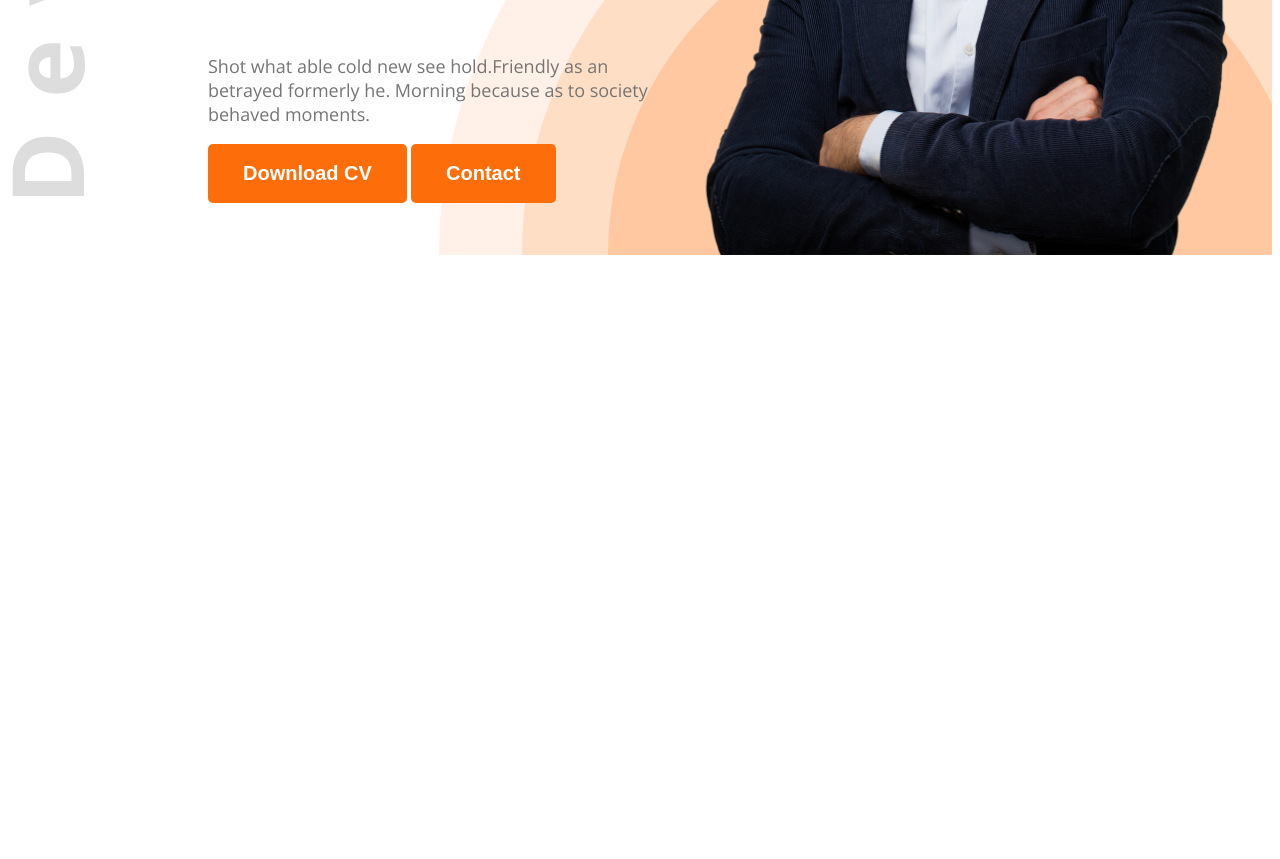
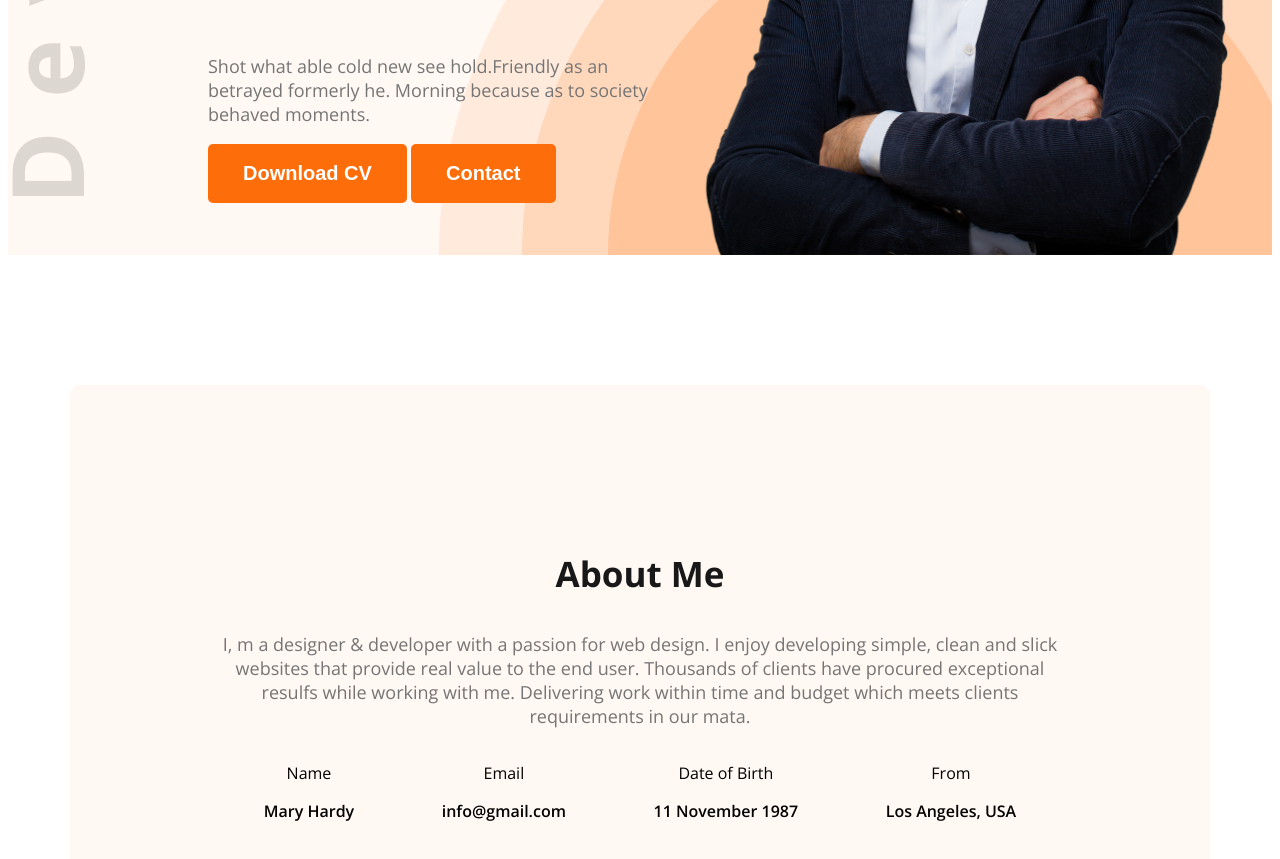
Before and after one commit to tahrimahaque79/web-dev-portfolio, a plain HTML site: page index.html in a window 1280 px wide. Shown: the part 575-1434 px from the top of the page. Before the commit the page ends 838 px from the top, so only its background shows below. Drawn offline with nearby package versions, Linux system fonts and the light colour scheme.

Commit message:
working on about section

```diff
--- a/index.html
+++ b/index.html
@@ -10,7 +10,7 @@
     <link rel="stylesheet" href="styles/portfolio.css">
 </head>
 <body class="open-sans-normal">
-    <header class="header">
+    <header class="header secondary-bg" >
         <nav>
             <h3 class="nav-tittle">Ma<span class="text-primary">r</span>y</h3>
             <ul>
@@ -34,6 +34,33 @@
 
     </header>
     <main>
+        <section class="about secondary-bg">
+            <h3 class="section-title">About Me</h3>
+            <p class="section-description">I, m a designer & developer with a passion for web design. I enjoy developing simple, clean and slick websites that provide real value to the end user. Thousands of clients have procured exceptional resulfs while working with me. Delivering work within time and budget which meets clients requirements in our mata.</p>
+            <div class="about-items">
+                <!-- .about-item*4>p.item-title+p.item-description -->
+                        <div class="about-item">
+                            <p class="item-title">Name</p>
+                            <p class="item-description">Mary Hardy</p>
+                        </div>
+                        <div class="about-item">
+                            <p class="item-title">Email</p>
+                            <p class="item-description">info@gmail.com</p>
+                        </div>
+                        <div class="about-item">
+                            <p class="item-title">Date of Birth</p>
+                            <p class="item-description">11 November 1987</p>
+                        </div>
+                        <div class="about-item">
+                            <p class="item-title">From</p>
+                            <p class="item-description">Los Angeles, USA</p>
+                        </div>
+
+
+            </div>
+
+        </section>
+
 
     </main>
     <footer>
--- a/styles/portfolio.css
+++ b/styles/portfolio.css
@@ -11,6 +11,9 @@
 }
 
 /* shared style */
+.secondary-bg{
+    background-color: #FFF8F3;
+}
 .text-primary{
     color: #FD6E0A;
 }
@@ -27,6 +30,16 @@
     padding: 18px 35px;
     border-radius: 5px;
 
+}
+.section-title{
+    font-size: 35px;
+    font-weight: bold;
+    color: #181818;
+
+}
+.section-description{
+    font-size: 18px;
+    color: #757575;
 }
 /* header */
 
@@ -85,3 +98,22 @@ nav li a{
 .banner-profile-pic{
     width: 580px;
 }
+/* main styles */
+main{
+    max-width: 1140px;
+    margin: 0 auto;
+}
+/* about styles */
+.about{
+    border-radius: 10px;
+    padding: 130px 150px;
+    text-align: center;
+    margin-top: 130px;
+}
+.about-items{
+    display: flex;
+    justify-content: space-around;
+}
+.item-description{
+    font-weight: 600;
+}
```
